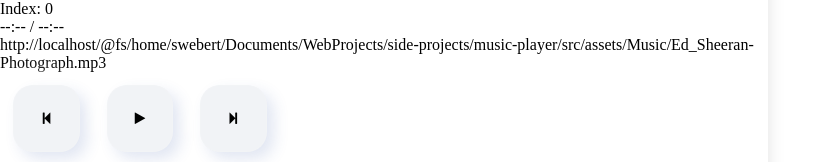
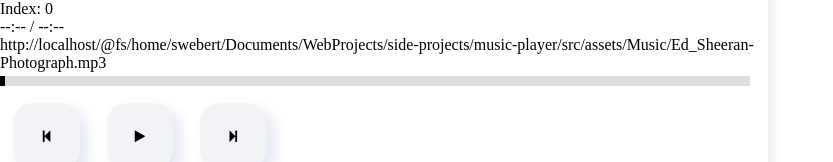
Before and after one commit to correaswebert/vue-music-player, a Vue app: page / in a window 1280 px wide. Shown: the part 340-502 px from the top of the page, without its empty margins (0-833 px from the left). Built offline with nearby package versions, Linux system fonts and the light colour scheme.

Commit message:
slider working (buggy)

```diff
--- a/src/pages/MusicPlayer.vue
+++ b/src/pages/MusicPlayer.vue
@@ -14,11 +14,19 @@
           {{ formatTime(duration) }} / {{ formatTime(currentTime) }}
         </div>
         <div v-else>--:-- / --:--</div>
+
         <div>{{ player.src }}</div>
       </div>
     </div>
 
-    <div class="slider"></div>
+    <div class="slider">
+      <input
+        type="range"
+        v-model="currentTime"
+        :max="duration"
+        @change="updateCurrentTime"
+      />
+    </div>
 
     <div class="controls">
       <NueButton @btn-press="prev" icon="fa-step-backward"></NueButton>
@@ -90,6 +98,13 @@ export default class Home extends Vue {
     return `${mm > 9 ? mm : "0" + mm}:${ss > 9 ? ss : "0" + ss}`;
   }
 
+  // BUG: currently, if function is run when the intervalTimer is incrementing
+  //      then slider will not update...
+  // Have to give the slider more precedence over the interval updater
+  updateCurrentTime() {
+    this.player.currentTime = this.currentTime;
+  }
+
   play() {
     // console.log("play");
 
@@ -103,7 +118,7 @@ export default class Home extends Vue {
 
         this.intervalId = setInterval(() => {
           this.currentTime = Math.floor(this.player.currentTime);
-        }, 500);
+        }, 1000);
       })
       .catch((err) => console.log(err));
 
@@ -174,4 +189,42 @@ export default class Home extends Vue {
   display: flex;
   flex: row;
 }
+
+.slider input[type="range"] {
+  margin: auto;
+  -webkit-appearance: none;
+  position: relative;
+  overflow: hidden;
+  height: 10px;
+  width: 750px;
+  cursor: pointer;
+  border: none;
+}
+
+.slider ::-webkit-slider-runnable-track {
+  background: #ddd;
+}
+
+.slider ::-webkit-slider-thumb {
+  -webkit-appearance: none;
+  width: 5px;
+  height: 10px;
+  background: #000;
+  box-shadow: -100vw 0 0 100vw dodgerblue;
+}
+
+.slider ::-moz-range-track {
+  height: 10px;
+  background: #ddd;
+}
+
+.slider ::-moz-range-thumb {
+  background: #fff;
+  height: 40px;
+  width: 20px;
+  border: 3px solid #999;
+  border-radius: 0 !important;
+  box-shadow: -100vw 0 0 100vw dodgerblue;
+  box-sizing: border-box;
+}
 </style>
```
